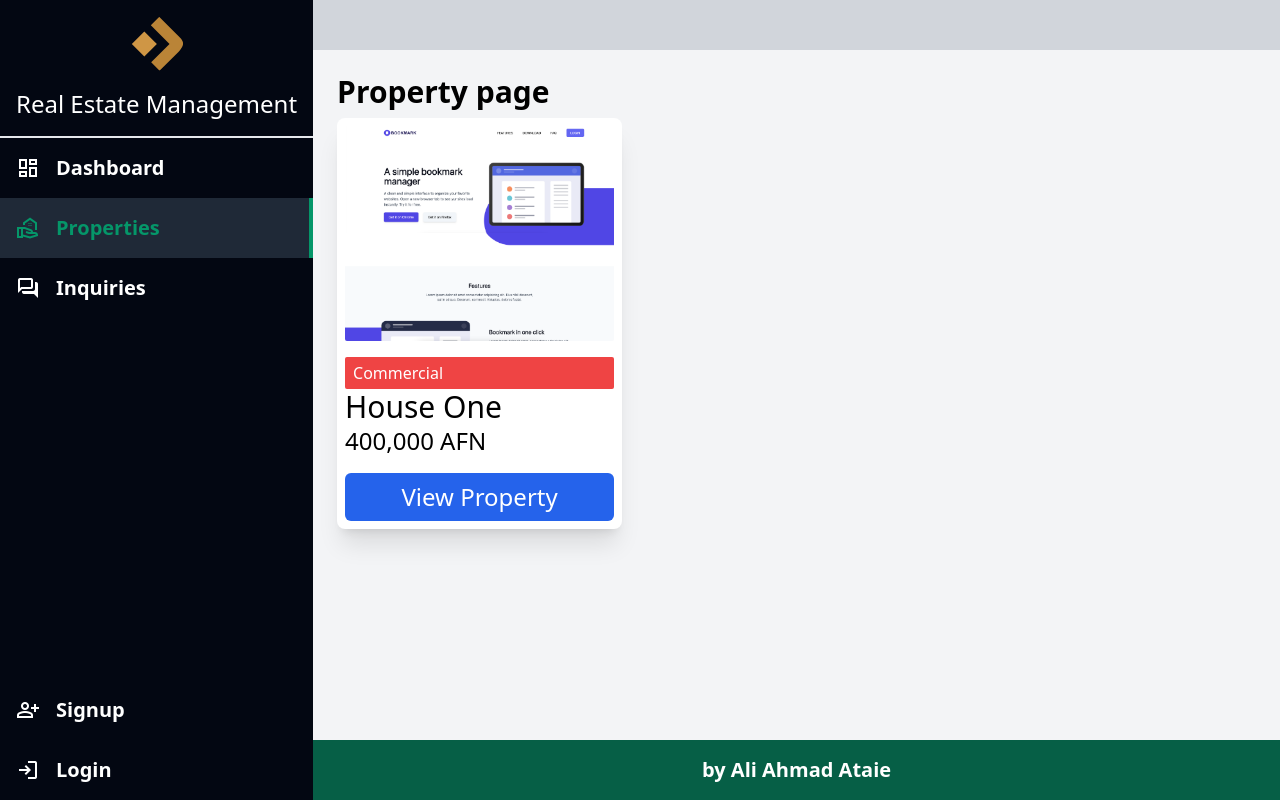
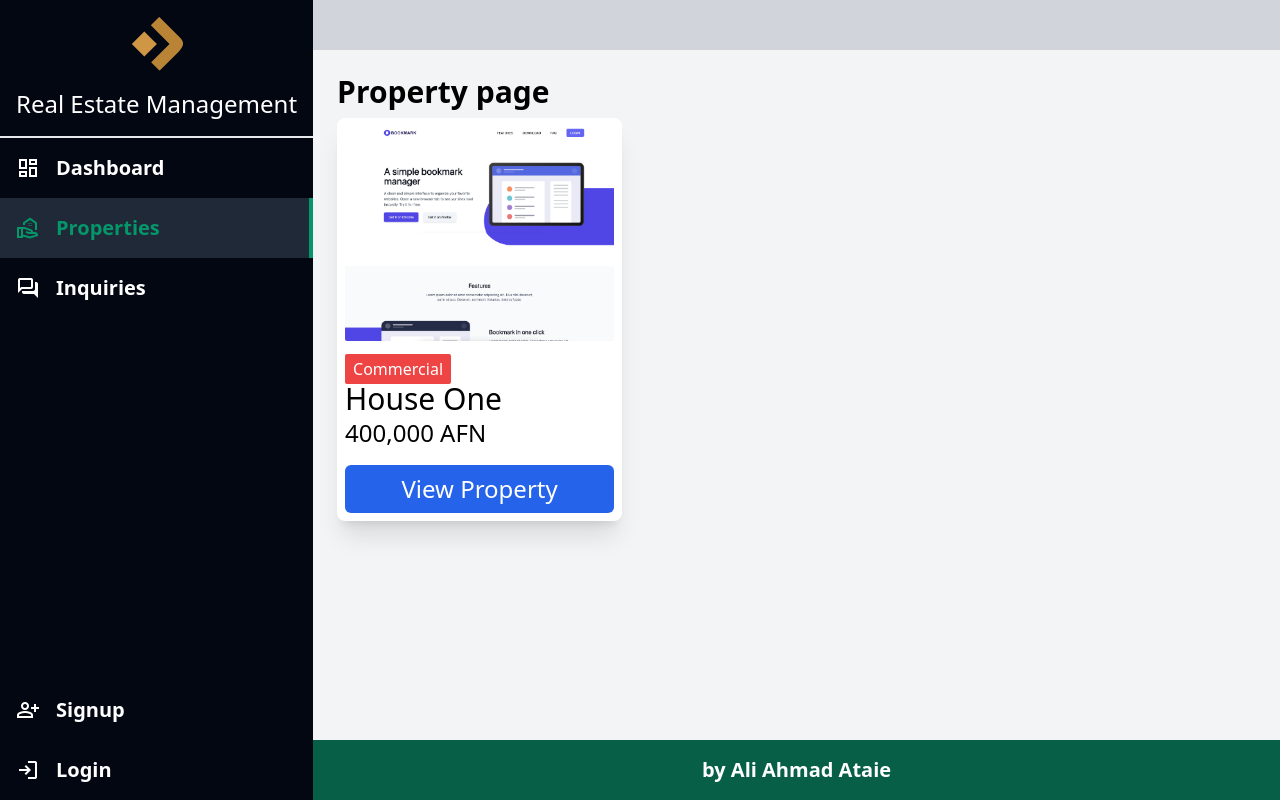
Before and after one commit to iamaliataie/vue-dashboard, a Vue app: page /property in a window 1280 px wide. Built offline with nearby package versions, Linux system fonts and the light colour scheme.

Commit message:
Update PropertyItem.vue

```diff
--- a/src/components/PropertyItem.vue
+++ b/src/components/PropertyItem.vue
@@ -9,7 +9,7 @@
             <img src="../assets/bookmark.png" alt="" class="w-full">
         </div>
         <div class="w-full">
-            <p class=" bg-red-500 text-white px-2 py-1 rounded-sm">Commercial</p>
+            <span class=" bg-red-500 text-white px-2 py-1 rounded-sm">Commercial</span>
             <h1 class="text-3xl">House One</h1>
             <p class="text-2xl">400,000 AFN</p>
         </div>
```
